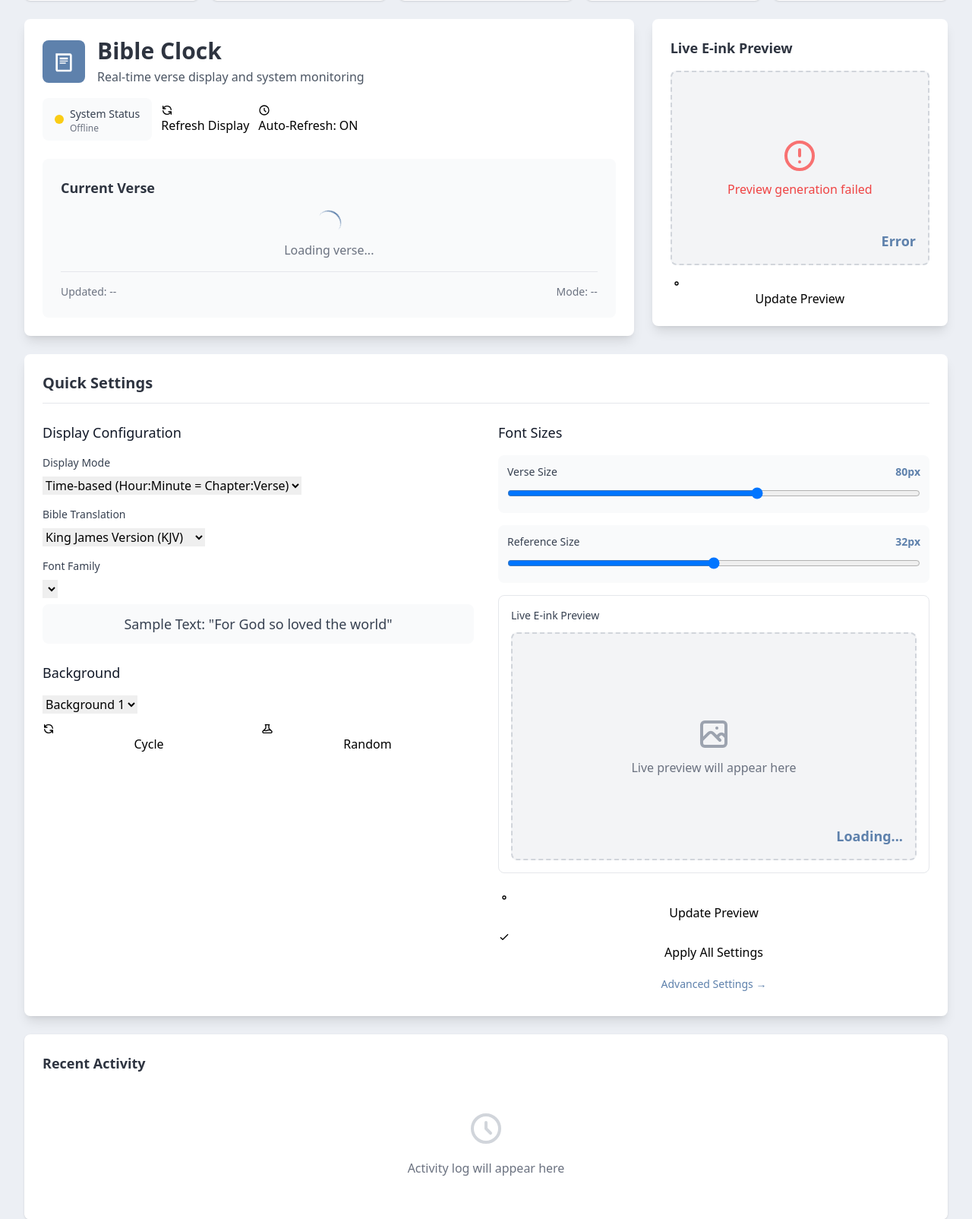
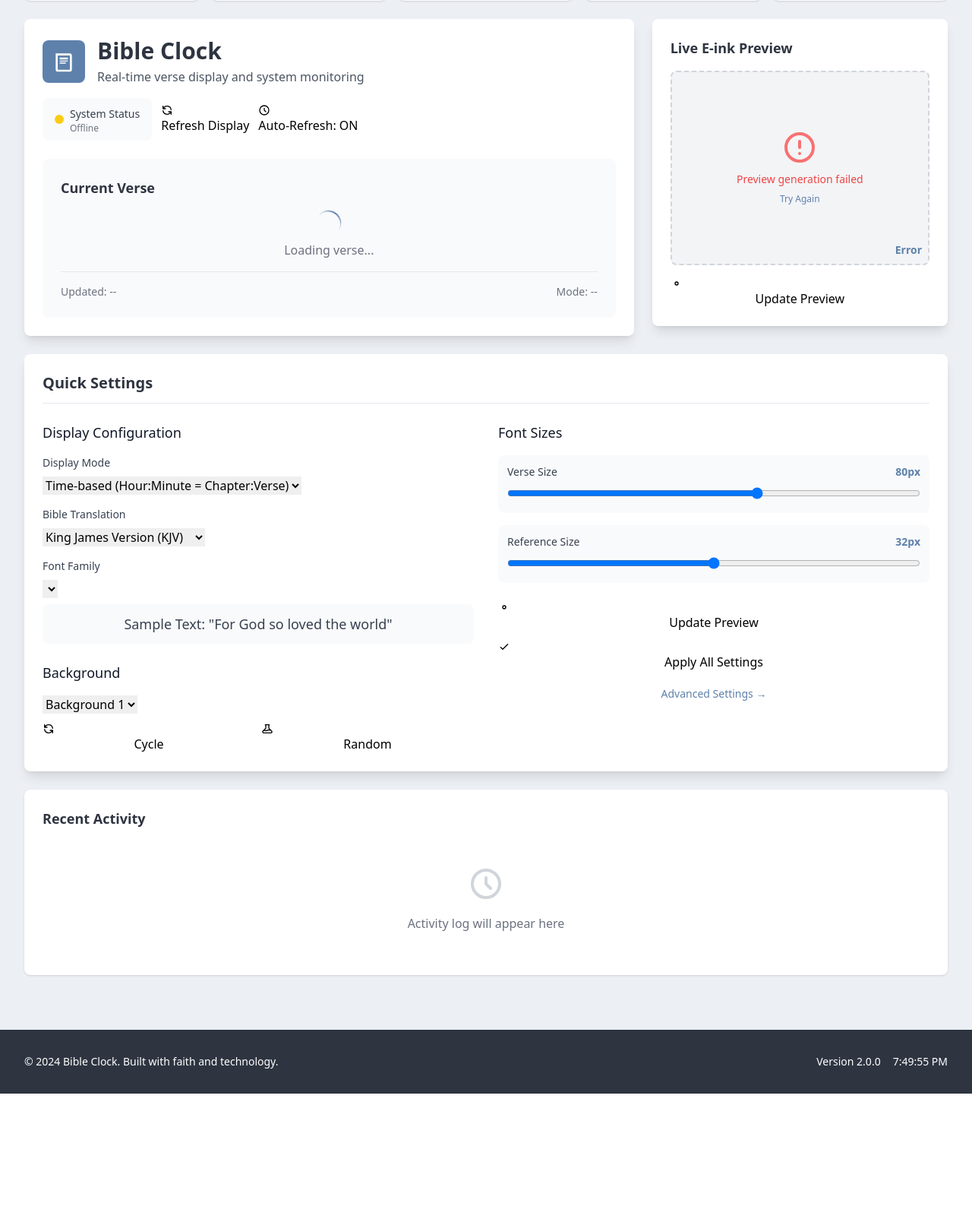
Before and after one commit to Jackal104/Bible-Clockv2, a Python web app: template src/web_interface/templates/dashboard.html in a window 1280 px wide. Shown: the part 180-1784 px from the top of the page at 76% size. After the commit the page ends 1619 px from the top, so only its background shows below. Run offline with Jinja, Linux system fonts and the light colour scheme; the template is opened without the code that fills it, so the values that code supplies are empty; some libraries are stand-ins or nearby versions.

Commit message:
Fix preview issues and remove duplicate sections
- Remove duplicate unified-preview section to eliminate conflicts
- Fix JavaScript element ID references (unified-verse-reference-display)
- Improve error handling in preview generation with better debugging
- Add onerror handler for preview images
- Add "Try Again" button for failed previews
- Clean up preview positioning and sizing

🤖 Generated with [Claude Code](https://claude.ai/code)

Co-Authored-By: Claude <noreply@anthropic.com>

```diff
--- a/src/web_interface/templates/dashboard.html
+++ b/src/web_interface/templates/dashboard.html
@@ -292,26 +292,6 @@
                         </div>
                     </div>
 
-                    <!-- Unified Live Preview -->
-                    <div class="mt-4 p-4 bg-white border border-gray-200 rounded-lg">
-                        <h5 class="text-sm font-medium text-gray-700 mb-3">Live E-ink Preview</h5>
-                        <div class="relative aspect-video bg-gray-100 rounded-lg border-2 border-dashed border-gray-300" id="unified-preview">
-                            <!-- Main Content Area - Centered -->
-                            <div class="absolute inset-0 flex items-center justify-center p-8">
-                                <div class="text-center" id="unified-main-content">
-                                    <svg class="w-12 h-12 text-gray-400 mx-auto mb-2" fill="none" stroke="currentColor" viewBox="0 0 24 24">
-                                        <path stroke-linecap="round" stroke-linejoin="round" stroke-width="2" d="M4 16l4.586-4.586a2 2 0 012.828 0L16 16m-2-2l1.586-1.586a2 2 0 012.828 0L20 14m-6-6h.01M6 20h12a2 2 0 002-2V6a2 2 0 00-2-2H6a2 2 0 00-2 2v12a2 2 0 002 2z"></path>
-                                    </svg>
-                                    <p class="text-gray-500">Live preview will appear here</p>
-                                </div>
-                            </div>
-
-                            <!-- Bottom Right Verse Reference Display -->
-                            <div class="absolute bottom-4 right-4 text-right">
-                                <div class="text-lg font-bold text-bible-accent" id="unified-verse-reference-display">Loading...</div>
-                            </div>
-                        </div>
-                    </div>
                 </div>
 
                 <!-- Action Buttons -->
@@ -700,6 +680,11 @@ function updateUnifiedPreview() {
 }
 
 function generatePreviewFromSettings(previewSettings) {
+    const previewDiv = document.getElementById('unified-preview');
+    if (!previewDiv) {
+        console.error('Preview div not found');
+        return;
+    }
 
     fetch('/api/preview', {
         method: 'POST',
@@ -713,16 +698,18 @@ function generatePreviewFromSettings(previewSettings) {
                 <div class="relative h-full">
                     <img src="${data.preview_url}?${Date.now()}"
                          alt="Display Preview"
-                         class="w-full h-full object-contain rounded-lg">
+                         class="w-full h-full object-contain rounded-lg"
+                         onerror="showUnifiedPreviewError()">
                     <!-- Bottom Right Verse Reference Display -->
-                    <div class="absolute bottom-4 right-4 text-right">
-                        <div class="text-lg font-bold text-bible-accent" id="unified-verse-reference-display">${data.verse_reference || 'Loading...'}</div>
+                    <div class="absolute bottom-2 right-2 text-right">
+                        <div class="text-sm font-bold text-bible-accent" id="unified-verse-reference-display">${data.verse_reference || 'Loading...'}</div>
                     </div>
                 </div>
             `;
             // Update verse reference display after preview update
             updateVerseReferenceDisplay();
         } else {
+            console.error('Preview API returned error:', data);
             showUnifiedPreviewError();
         }
     })
@@ -734,17 +721,26 @@ function generatePreviewFromSettings(previewSettings) {
 }
 
 function showUnifiedPreviewError() {
-    document.getElementById('unified-preview').innerHTML = `
-        <div class="absolute inset-0 flex items-center justify-center">
+    const previewDiv = document.getElementById('unified-preview');
+    if (!previewDiv) {
+        console.error('Preview div not found for error display');
+        return;
+    }
+
+    previewDiv.innerHTML = `
+        <div class="absolute inset-0 flex items-center justify-center p-4">
             <div class="text-center">
                 <svg class="w-12 h-12 text-red-400 mx-auto mb-2" fill="none" stroke="currentColor" viewBox="0 0 24 24">
                     <path stroke-linecap="round" stroke-linejoin="round" stroke-width="2" d="M12 8v4m0 4h.01M21 12a9 9 0 11-18 0 9 9 0 0118 0z"></path>
                 </svg>
-                <p class="text-red-500">Preview generation failed</p>
+                <p class="text-red-500 text-sm">Preview generation failed</p>
+                <button onclick="updateUnifiedPreview()" class="mt-2 text-xs text-bible-accent hover:text-bible-dark">
+                    Try Again
+                </button>
             </div>
         </div>
-        <div class="absolute bottom-4 right-4 text-right">
-            <div class="text-lg font-bold text-bible-accent" id="unified-verse-reference-display">Error</div>
+        <div class="absolute bottom-2 right-2 text-right">
+            <div class="text-sm font-bold text-bible-accent" id="unified-verse-reference-display">Error</div>
         </div>
     `;
 }
@@ -755,7 +751,7 @@ function updateVerseReferenceDisplay() {
         .then(response => response.json())
         .then(data => {
             if (data.success && data.data.reference) {
-                const referenceElement = document.getElementById('verse-reference-display');
+                const referenceElement = document.getElementById('unified-verse-reference-display');
                 if (referenceElement) {
                     referenceElement.textContent = data.data.reference;
                 }
@@ -766,9 +762,9 @@ function updateVerseReferenceDisplay() {
             const now = new Date();
             const chapter = now.getHours() || 12;
             const verse = now.getMinutes() || 1;
-            const referenceElement = document.getElementById('verse-reference-display');
+            const referenceElement = document.getElementById('unified-verse-reference-display');
             if (referenceElement) {
-                referenceElement.textContent = `Chapter ${chapter}:${verse}`;
+                referenceElement.textContent = `${chapter}:${verse}`;
             }
         });
 }
```
